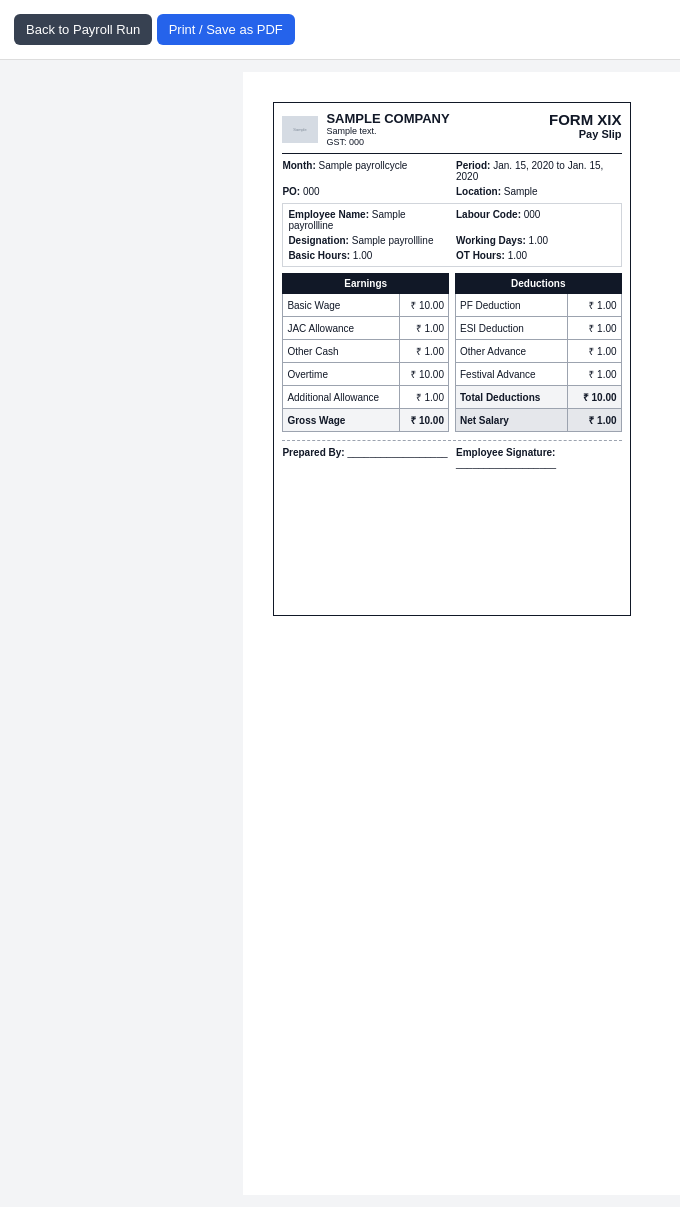
After one commit to bodakunta1/MSMEPayrollInvoice, a Django app: template payroll/templates/payroll/partials/form_xix_bulk.html in a window 1280 px wide. The commit adds this page. Shown: the whole page, without its empty margins (0-680 px from the left). Run offline with Django 5.2, Linux system fonts and the light colour scheme; the template is opened without the code that fills it: values that come from a table or form of the project are taken from there, others are empty; tables that the repository leaves empty hold one stand-in row (values such as "Sample post"); grey boxes marked "Sample" are stand-in pictures.

Commit message:
feat(payroll): add bulk and single Form XIX payslip generation with corresponding views and templates

```diff
--- /dev/null
+++ b/payroll/templates/payroll/partials/form_xix_bulk.html
@@ -0,0 +1,226 @@
+<!DOCTYPE html>
+<html>
+<head>
+    <title>Bulk Form XIX - {{ payroll_run.run_number }}</title>
+
+    <style>
+        @page {
+            size: A4;
+            margin: 8mm;
+        }
+
+        body {
+            font-family: Arial, sans-serif;
+            margin: 0;
+            background: #f3f4f6;
+            color: #111827;
+        }
+
+        .screen-actions {
+            padding: 14px;
+            background: white;
+            border-bottom: 1px solid #ddd;
+            position: sticky;
+            top: 0;
+            z-index: 20;
+        }
+
+        .btn {
+            display: inline-block;
+            padding: 8px 12px;
+            background: #2563eb;
+            color: white;
+            text-decoration: none;
+            border-radius: 6px;
+            font-size: 13px;
+            border: none;
+            cursor: pointer;
+        }
+
+        .btn-secondary {
+            background: #374151;
+        }
+
+        .page {
+            width: 210mm;
+            min-height: 297mm;
+            margin: 12px auto;
+            background: white;
+            padding: 8mm;
+            box-sizing: border-box;
+            display: grid;
+            grid-template-columns: 1fr 1fr;
+            grid-auto-rows: 136mm;
+            gap: 5mm;
+        }
+
+        .slip {
+            border: 1.5px solid #111827;
+            padding: 8px;
+            box-sizing: border-box;
+            overflow: hidden;
+            page-break-inside: avoid;
+            background: white;
+        }
+
+        .slip-header {
+            display: flex;
+            justify-content: space-between;
+            gap: 8px;
+            border-bottom: 1px solid #111827;
+            padding-bottom: 6px;
+            margin-bottom: 6px;
+        }
+
+        .company-block {
+            display: flex;
+            gap: 8px;
+            align-items: flex-start;
+            width: 70%;
+        }
+
+        .company-logo {
+            width: 36px;
+            height: 36px;
+            object-fit: contain;
+        }
+
+        .company-name {
+            font-size: 13px;
+            font-weight: 700;
+            text-transform: uppercase;
+        }
+
+        .company-address {
+            font-size: 9px;
+            line-height: 1.25;
+        }
+
+        .small-text {
+            font-size: 9px;
+        }
+
+        .form-title {
+            text-align: right;
+            min-width: 70px;
+        }
+
+        .title-main {
+            font-size: 15px;
+            font-weight: 800;
+        }
+
+        .title-sub {
+            font-size: 11px;
+            font-weight: 700;
+        }
+
+        .meta-grid,
+        .employee-grid,
+        .footer-grid {
+            display: grid;
+            grid-template-columns: 1fr 1fr;
+            gap: 4px 8px;
+            font-size: 10px;
+            margin-bottom: 6px;
+        }
+
+        .employee-grid {
+            border: 1px solid #d1d5db;
+            padding: 5px;
+        }
+
+        .label {
+            font-weight: 700;
+        }
+
+        .tables-row {
+            display: grid;
+            grid-template-columns: 1fr 1fr;
+            gap: 6px;
+        }
+
+        .slip-table {
+            width: 100%;
+            border-collapse: collapse;
+            font-size: 10px;
+        }
+
+        .slip-table th {
+            background: #111827;
+            color: white;
+            border: 1px solid #111827;
+            padding: 4px;
+            text-align: center;
+        }
+
+        .slip-table td {
+            border: 1px solid #9ca3af;
+            padding: 4px;
+        }
+
+        .amount {
+            text-align: right;
+            white-space: nowrap;
+        }
+
+        .total-row td {
+            font-weight: 700;
+            background: #f3f4f6;
+        }
+
+        .net-row td {
+            font-weight: 800;
+            background: #e5e7eb;
+        }
+
+        .footer-grid {
+            margin-top: 8px;
+            padding-top: 6px;
+            border-top: 1px dashed #9ca3af;
+        }
+
+        @media print {
+            body {
+                background: white;
+            }
+
+            .screen-actions {
+                display: none;
+            }
+
+            .page {
+                margin: 0;
+                box-shadow: none;
+                page-break-after: always;
+            }
+        }
+    </style>
+</head>
+<body>
+
+<div class="screen-actions">
+    <a class="btn btn-secondary" href="{% url 'payroll:payroll_run_detail' payroll_run.id %}">
+        Back to Payroll Run
+    </a>
+    <button class="btn" onclick="window.print()">Print / Save as PDF</button>
+</div>
+
+{% for line in payroll_lines %}
+    {% if forloop.counter0|divisibleby:4 %}
+        <div class="page">
+    {% endif %}
+
+    {% include "payroll/partials/form_xix_slip.html" with payroll_line=line payroll_run=payroll_run %}
+
+    {% if forloop.counter|divisibleby:4 or forloop.last %}
+        </div>
+    {% endif %}
+{% empty %}
+    <div class="page">
+        <p>No payroll lines found.</p>
+    </div>
+{% endfor %}
+
+</body>
+</html>
--- /dev/null
+++ b/payroll/templates/payroll/partials/form_xix_slip.html
@@ -0,0 +1,148 @@
+<div class="slip">
+    <div class="slip-header">
+        <div class="company-block">
+            {% if payroll_run.company.logo %}
+                <img class="company-logo" src="{{ payroll_run.company.logo.url }}" alt="Company Logo">
+            {% endif %}
+            <div>
+                <div class="company-name">{{ payroll_run.company.name }}</div>
+                <div class="company-address">{{ payroll_run.company.address }}</div>
+                {% if payroll_run.company.gst_number %}
+                    <div class="small-text">GST: {{ payroll_run.company.gst_number }}</div>
+                {% endif %}
+            </div>
+        </div>
+
+        <div class="form-title">
+            <div class="title-main">FORM XIX</div>
+            <div class="title-sub">Pay Slip</div>
+        </div>
+    </div>
+
+    <div class="meta-grid">
+        <div>
+            <span class="label">Month:</span>
+            {{ payroll_run.payroll_cycle.name }}
+        </div>
+        <div>
+            <span class="label">Period:</span>
+            {{ payroll_run.payroll_cycle.period_start }} to {{ payroll_run.payroll_cycle.period_end }}
+        </div>
+        <div>
+            <span class="label">PO:</span>
+            {{ payroll_run.po.po_number }}
+        </div>
+        <div>
+            <span class="label">Location:</span>
+            {{ payroll_run.po.location|default:"-" }}
+        </div>
+    </div>
+
+    <div class="employee-grid">
+        <div>
+            <span class="label">Employee Name:</span>
+            {{ payroll_line.labourer_name }}
+        </div>
+        <div>
+            <span class="label">Labour Code:</span>
+            {{ payroll_line.labour_code }}
+        </div>
+        <div>
+            <span class="label">Designation:</span>
+            {{ payroll_line.skill_group_name }}
+        </div>
+        <div>
+            <span class="label">Working Days:</span>
+            {{ payroll_line.working_days|floatformat:2 }}
+        </div>
+        <div>
+            <span class="label">Basic Hours:</span>
+            {{ payroll_line.basic_hours|floatformat:2 }}
+        </div>
+        <div>
+            <span class="label">OT Hours:</span>
+            {{ payroll_line.overtime_hours|floatformat:2 }}
+        </div>
+    </div>
+
+    <div class="tables-row">
+        <table class="slip-table">
+            <thead>
+                <tr>
+                    <th colspan="2">Earnings</th>
+                </tr>
+            </thead>
+            <tbody>
+                <tr>
+                    <td>Basic Wage</td>
+                    <td class="amount">₹ {{ payroll_line.basic_wage|floatformat:2 }}</td>
+                </tr>
+                <tr>
+                    <td>JAC Allowance</td>
+                    <td class="amount">₹ {{ payroll_line.jac_allowance|floatformat:2 }}</td>
+                </tr>
+                <tr>
+                    <td>Other Cash</td>
+                    <td class="amount">₹ {{ payroll_line.other_cash|floatformat:2 }}</td>
+                </tr>
+                <tr>
+                    <td>Overtime</td>
+                    <td class="amount">₹ {{ payroll_line.overtime_amount|floatformat:2 }}</td>
+                </tr>
+                <tr>
+                    <td>Additional Allowance</td>
+                    <td class="amount">₹ {{ payroll_line.additional_allowance|floatformat:2 }}</td>
+                </tr>
+                <tr class="total-row">
+                    <td>Gross Wage</td>
+                    <td class="amount">₹ {{ payroll_line.gross_wage|floatformat:2 }}</td>
+                </tr>
+            </tbody>
+        </table>
+
+        <table class="slip-table">
+            <thead>
+                <tr>
+                    <th colspan="2">Deductions</th>
+                </tr>
+            </thead>
+            <tbody>
+                <tr>
+                    <td>PF Deduction</td>
+                    <td class="amount">₹ {{ payroll_line.pf_deduction|floatformat:2 }}</td>
+                </tr>
+                <tr>
+                    <td>ESI Deduction</td>
+                    <td class="amount">₹ {{ payroll_line.esi_deduction|floatformat:2 }}</td>
+                </tr>
+                <tr>
+                    <td>Other Advance</td>
+                    <td class="amount">₹ {{ payroll_line.other_advance|floatformat:2 }}</td>
+                </tr>
+                <tr>
+                    <td>Festival Advance</td>
+                    <td class="amount">₹ {{ payroll_line.festival_advance|floatformat:2 }}</td>
+                </tr>
+                <tr class="total-row">
+                    <td>Total Deductions</td>
+                    <td class="amount">₹ {{ payroll_line.total_deductions|floatformat:2 }}</td>
+                </tr>
+                <tr class="net-row">
+                    <td>Net Salary</td>
+                    <td class="amount">₹ {{ payroll_line.net_pay|floatformat:2 }}</td>
+                </tr>
+            </tbody>
+        </table>
+    </div>
+
+    <div class="footer-grid">
+        <div>
+            <span class="label">Prepared By:</span>
+            __________________
+        </div>
+        <div>
+            <span class="label">Employee Signature:</span>
+            __________________
+        </div>
+    </div>
+</div>
--- a/payroll/urls.py
+++ b/payroll/urls.py
@@ -6,4 +6,17 @@ app_name = "payroll"
 urlpatterns = [
     path("runs/", views.payroll_run_list, name="payroll_run_list"),
     path("runs/<int:pk>/", views.payroll_run_detail, name="payroll_run_detail"),
+
+
+    # Form XIX payslip pages
+    path(
+        "runs/<int:pk>/form-xix/",
+        views.payroll_run_form_xix_bulk,
+        name="payroll_run_form_xix_bulk",
+    ),
+    path(
+        "lines/<int:pk>/form-xix/",
+        views.payroll_line_form_xix_single,
+        name="payroll_line_form_xix_single",
+    ),
 ]
```
Also changed, not shown: payroll/templates/payroll/form_xix_single.html (added, +203 -0 lines), payroll/templates/payroll/payroll_run_detail.html (+13 -2 lines), payroll/views.py (+65 -0 lines).
